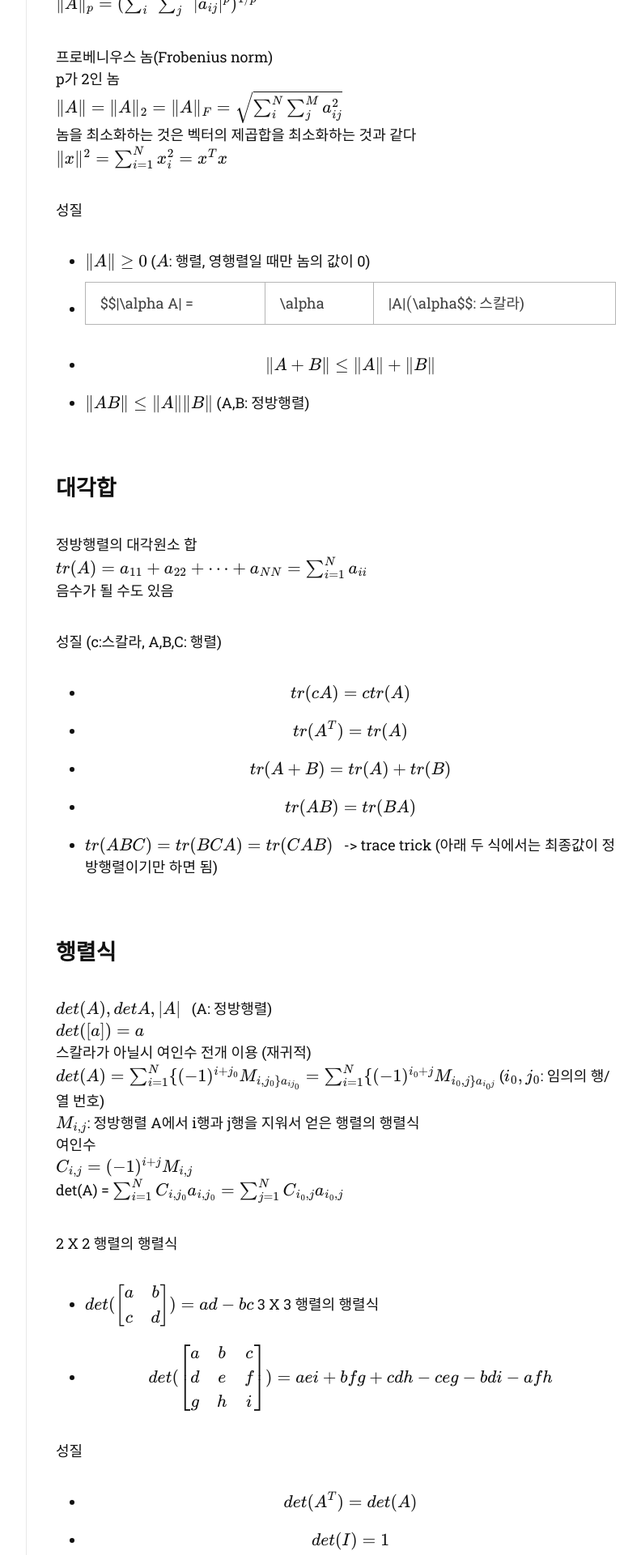
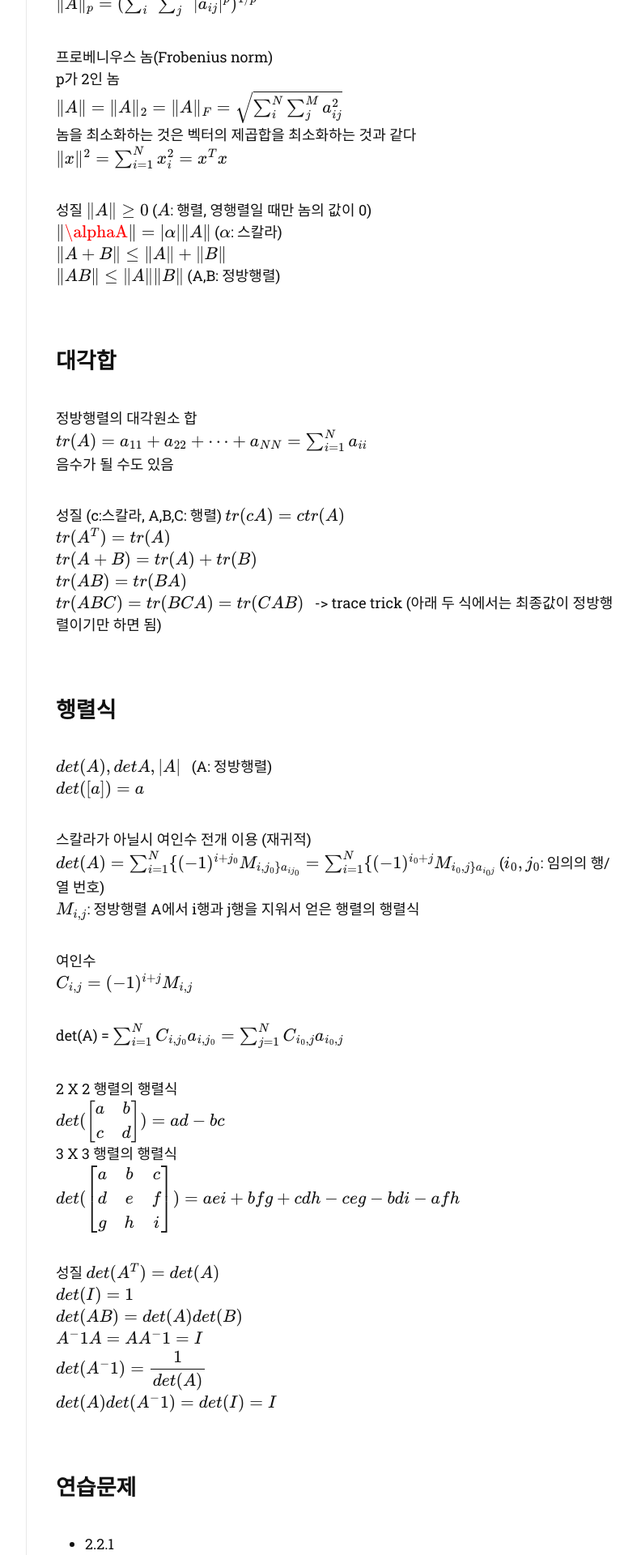
Before and after one commit to dlgur1994/dlgur1994.github.io, a Jekyll site: the page built from _posts/2021-07-30-LinearAlgebra-chap2-3.md, in a window 1280 px wide. Shown: the part 880-2800 px from the top of the page at 81% size, without its empty margins (357-1149 px from the left). Built offline with Jekyll 4.4.1, drawn with Linux system fonts in a browser that asks for light colours; nearby versions of some CDN libraries; some web fonts are replaced; comment, search, counter and statistics services are not loaded.

Commit message:
LinearAlgebra2.3 done 21/07/31

```diff
--- a/_posts/2021-07-30-LinearAlgebra-chap2-3.md
+++ b/_posts/2021-07-30-LinearAlgebra-chap2-3.md
@@ -30,10 +30,10 @@ $$\|A\| = \|A\|_2 = \|A\|_F = \sqrt{\sum_i^N\sum_j^Ma_{ij}^2}$$<br/>
 $$\|x\|^2 = \sum_{i=1}^Nx_i^2 = x^Tx$$
 
 성질
-- $$\|A\| \geq 0$$ ($$A$$: 행렬, 영행렬일 때만 놈의 값이 0)
-- $$\|\alpha A\| = |\alpha|\|A\|$$ ($$\alpha$$: 스칼라)
-- $$\|A+B\| \leq \|A\| + \|B\|$$
-- $$\|AB\| \leq \|A\|\|B\|$$ (A,B: 정방행렬)
+$$\|A\| \geq 0$$ ($$A$$: 행렬, 영행렬일 때만 놈의 값이 0)<br/>
+$$\|\alphaA\| = |\alpha|\|A\|$$ ($$\alpha$$: 스칼라)<br/>
+$$\|A+B\| \leq \|A\| + \|B\|$$<br/>
+$$\|AB\| \leq \|A\|\|B\|$$ (A,B: 정방행렬)
 
 ## 대각합
 정방행렬의 대각원소 합<br/>
@@ -41,35 +41,38 @@ $$tr(A) = a_{11} + a_{22} + \cdots + a_{NN} = \sum_{i=1}^Na_{ii}$$<br/>
 음수가 될 수도 있음
 
 성질 (c:스칼라, A,B,C: 행렬)
-- $$tr(cA) = ctr(A)$$
-- $$tr(A^T) = tr(A)$$
-- $$tr(A+B) = tr(A) + tr(B)$$
-- $$tr(AB) = tr(BA)$$
-- $$tr(ABC) = tr(BCA) = tr(CAB)$$ &nbsp;&nbsp;-> trace trick
+$$tr(cA) = ctr(A)$$<br/>
+$$tr(A^T) = tr(A)$$<br/>
+$$tr(A+B) = tr(A) + tr(B)$$<br/>
+$$tr(AB) = tr(BA)$$<br/>
+$$tr(ABC) = tr(BCA) = tr(CAB)$$ &nbsp;&nbsp;-> trace trick
 (아래 두 식에서는 최종값이 정방행렬이기만 하면 됨)
 
 ## 행렬식
 $$det(A), det A, |A|$$ &nbsp; (A: 정방행렬)<br/>
 $$det([a]) = a$$<br/>
+
 스칼라가 아닐시 여인수 전개 이용 (재귀적)<br/>
-: $$det(A) = \sum_{i=1}^N\{(-1)^{i+j_0}M_{i,j_0\}a_{ij_0}} = \sum_{i=1}^N\{(-1)^{i_0+j}M_{i_0,j\}a_{i_0j}}$$ ($$i_0, j_0$$: 임의의 행/열 번호)<br/>
+$$det(A) = \sum_{i=1}^N\{(-1)^{i+j_0}M_{i,j_0\}a_{ij_0}} = \sum_{i=1}^N\{(-1)^{i_0+j}M_{i_0,j\}a_{i_0j}}$$ ($$i_0, j_0$$: 임의의 행/열 번호)<br/>
 $$M_{i,j}$$: 정방행렬 A에서 i행과 j행을 지워서 얻은 행렬의 행렬식<br/>
+
 여인수<br/>
-: $$C_{i,j} = (-1)^{i+j}M_{i,j}$$<br/>
+$$C_{i,j} = (-1)^{i+j}M_{i,j}$$<br/>
+
 det(A) = $$\sum_{i=1}^NC_{i,j_0}a_{i,j_0} = \sum_{j=1}^NC_{i_0,j}a_{i_0,j}$$<br/>
 
-2 X 2 행렬의 행렬식
-- $$det(\begin{bmatrix}a & b \\ c & d\end{bmatrix}) = ad - bc$$
-3 X 3 행렬의 행렬식
-- $$det(\begin{bmatrix}a & b & c \\ d & e & f \\ g & h & i\end{bmatrix}) = aei + bfg +cdh - ceg -bdi - afh$$
+2 X 2 행렬의 행렬식<br/>
+$$det(\begin{bmatrix}a & b \\ c & d\end{bmatrix}) = ad - bc$$<br/>
+3 X 3 행렬의 행렬식<br/>
+$$det(\begin{bmatrix}a & b & c \\ d & e & f \\ g & h & i\end{bmatrix}) = aei + bfg +cdh - ceg -bdi - afh$$
 
 성질
-- $$det(A^T) = det(A)$$
-- $$det(I) = 1$$
-- $$det(AB) = det(A)det(B)$$
-- $$A^-1A = AA^-1 = I$$
-- $$det(A^-1) = \dfrac 1 {det(A)}$$
-- $$det(A)det(A^-1) = det(I) = I$$
+$$det(A^T) = det(A)$$<br/>
+$$det(I) = 1$$<br/>
+$$det(AB) = det(A)det(B)$$<br/>
+$$A^-1A = AA^-1 = I$$<br/>
+$$det(A^-1) = \dfrac 1 {det(A)}$$<br/>
+$$det(A)det(A^-1) = det(I) = I$$
 
 ## 연습문제
 - 2.2.1
```
